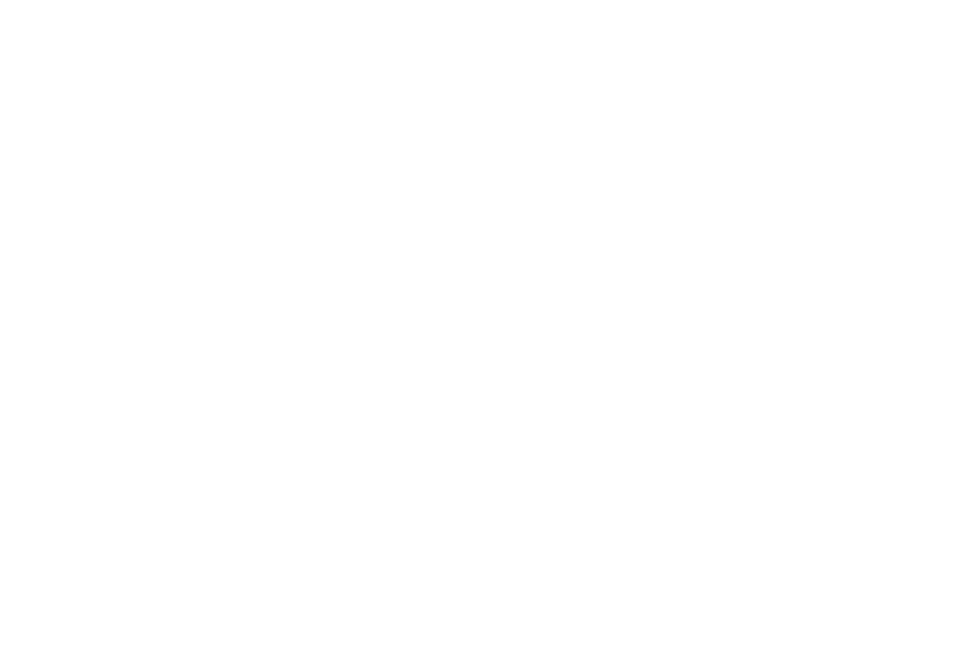
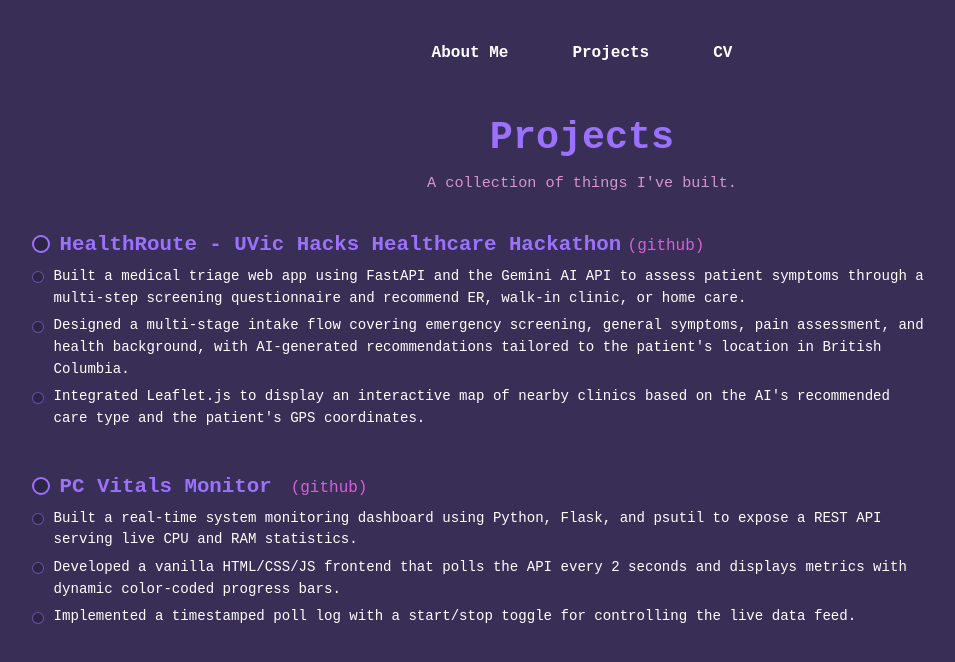
Before and after one commit to BenjaminHatcher/Personal_Portfolio, a plain HTML site: page Projects.html in a window 1280 px wide. Shown: the whole page, without its empty margins (58-1013 px from the left). Drawn offline with Linux system fonts and the light colour scheme.

Commit message:
made projects page, added resume, added photo to about me

```diff
--- a/Projects.html
+++ b/Projects.html
@@ -0,0 +1,158 @@
+<!DOCTYPE html>
+<html>
+<head>
+    <link rel="stylesheet" href="styles.css" />
+    <title>Ben's Website – Projects</title>
+    <style>
+        body { margin: 25px; line-height: 1.6; }
+
+        .projects-header {
+            margin-bottom: 2rem;
+        }
+
+        .projects-header h1 {
+            font-size: 2.4rem;
+            color: #9a72ff;
+            margin-bottom: 0.1rem;
+        }
+
+        .projects-header p {
+            color: #d595cf;
+            font-size: 0.95rem;
+            font-weight: 300;
+            margin-top: 0;
+        }
+
+        .projects-list {
+            max-width: 900px;
+            display: flex;
+            flex-direction: column;
+            gap: 2.5rem;
+            text-align: left;
+        }
+
+        .project-entry {
+            display: flex;
+            flex-direction: column;
+            gap: 0.2rem;
+        }
+
+        .project-title-row {
+            display: flex;
+            align-items: center;
+            gap: 0.6rem;
+            margin-bottom: 0.1rem;
+        }
+
+        .project-bullet {
+            width: 14px;
+            height: 14px;
+            border-radius: 50%;
+            border: 2px solid #9a72ff;
+            background: #2e2445;
+            flex-shrink: 0;
+        }
+
+        .project-title {
+            font-size: 1.3rem;
+            color: #9a72ff;
+            font-weight: 700;
+            text-align: center;
+        }
+
+        .project-title a {
+            color: #d362d9;
+            font-size: 1rem;
+            font-weight: 400;
+            margin-left: 0.4rem;
+        }
+
+        .project-title a:hover {
+            color: #ffffff;
+        }
+
+        .project-affiliation {
+            font-size: 0.9rem;
+            color: #d595cf;
+            font-style: italic;
+            margin-left: 1.35rem;
+            margin-bottom: 0.4rem;
+        }
+
+        .project-points {
+            list-style: none;
+            padding: 0;
+            margin: 0;
+            display: flex;
+            flex-direction: column;
+            gap: 0.35rem;
+        }
+
+        .project-points li {
+            display: flex;
+            align-items: flex-start;
+            gap: 0.6rem;
+            font-size: 0.88rem;
+            color: #ffffff;
+            line-height: 1.55;
+        }
+
+        .project-points li::before {
+            content: '';
+            display: inline-block;
+            width: 10px;
+            height: 10px;
+            border-radius: 50%;
+            border: 1.5px solid #9a72ff88;
+            background: #2e2445;
+            flex-shrink: 0;
+            margin-top: 0.35rem;
+        }
+
+    </style>
+</head>
+<body>
+    <nav>
+        <a href="index.html">About Me</a>
+        <a href="Projects.html">Projects</a>
+        <a href="Benjamin_Hatcher_Resume.pdf">CV</a>
+    </nav>
+
+    <main>
+        <div class="projects-header">
+            <h1>Projects</h1>
+            <p>A collection of things I've built.</p>
+        </div>
+
+        <div class="projects-list">
+            <!-- HealthRoute -->
+            <div class="project-entry">
+                <div class="project-title-row">
+                    <div class="project-bullet"></div>
+                    <span class="project-title">HealthRoute - UVic Hacks Healthcare Hackathon<a href="https://github.com/BenjaminHatcher/HealthRoute">(github)</a></span>
+                </div>
+                <ul class="project-points">
+                    <li>Built a medical triage web app using FastAPI and the Gemini AI API to assess patient symptoms through a multi-step screening questionnaire and recommend ER, walk-in clinic, or home care.</li>
+                    <li>Designed a multi-stage intake flow covering emergency screening, general symptoms, pain assessment, and health background, with AI-generated recommendations tailored to the patient's location in British Columbia.</li>
+                    <li>Integrated Leaflet.js to display an interactive map of nearby clinics based on the AI's recommended care type and the patient's GPS coordinates.</li>
+                </ul>
+            </div>
+
+
+            <!-- PC Vitals Monitor -->
+            <div class="project-entry">
+                <div class="project-title-row">
+                    <div class="project-bullet"></div>
+                    <span class="project-title">PC Vitals Monitor <a href="https://github.com/BenjaminHatcher/PC-Vitals-Monitor">(github)</a></span>
+                </div>
+                <ul class="project-points">
+                    <li>Built a real-time system monitoring dashboard using Python, Flask, and psutil to expose a REST API serving live CPU and RAM statistics.</li>
+                    <li>Developed a vanilla HTML/CSS/JS frontend that polls the API every 2 seconds and displays metrics with dynamic color-coded progress bars.</li>
+                    <li>Implemented a timestamped poll log with a start/stop toggle for controlling the live data feed.</li>
+                </ul>
+            </div>
+
+        </div>
+    </main>
+</body>
+</html>
--- a/styles.css
+++ b/styles.css
@@ -2,7 +2,7 @@
 
 body {
   font-family: 'Courier New', monospace;
-  background-color: #2c263a;
+  background-color: #392e55;
   color: #9a72ff;
   accent-color: #d362d9 ;
   margin: 0;
@@ -22,18 +22,33 @@
 
 .hero-image {
   flex: 2;
+  flex-direction: column;
+  align-items: center;
 }
 
 .hero-image img {
   width: 100%;
   border-radius: 20px;
+  align-items: center;
+}
+
+.hero-text {
+  flex: 1;
+}
+
+.hero-image figcaption {
+  text-align: center;
+  font-size: 0.85rem;
+  color: #a8e3fe;
+  margin-top: 0.4rem;
+  width: 100%;
 }
 
 nav {
   display: flex;
   gap: 4rem;
   padding: 1rem 2rem;
-  background-color: #2c263a;
+  background-color: #392e55;
   justify-content: center;
 }
 
@@ -48,10 +63,17 @@
 }
 
 main {
-  max-width: 800px;
+  max-width: 1100px;
   margin: 0 auto;
-  padding: 8rem;
+  padding: 0rem 2rem;
 
+}
+
+figcaption {
+  text-align: center;
+  font-size: 0.85rem;
+  color: #ffffff;
+  margin-top: 0.4rem;
 }
 
 a {
```
Also changed, not shown: index.html (+8 -7 lines), CV.html (deleted), Contact.html (deleted), IMG_0371.jpg (added), 2 other files.
